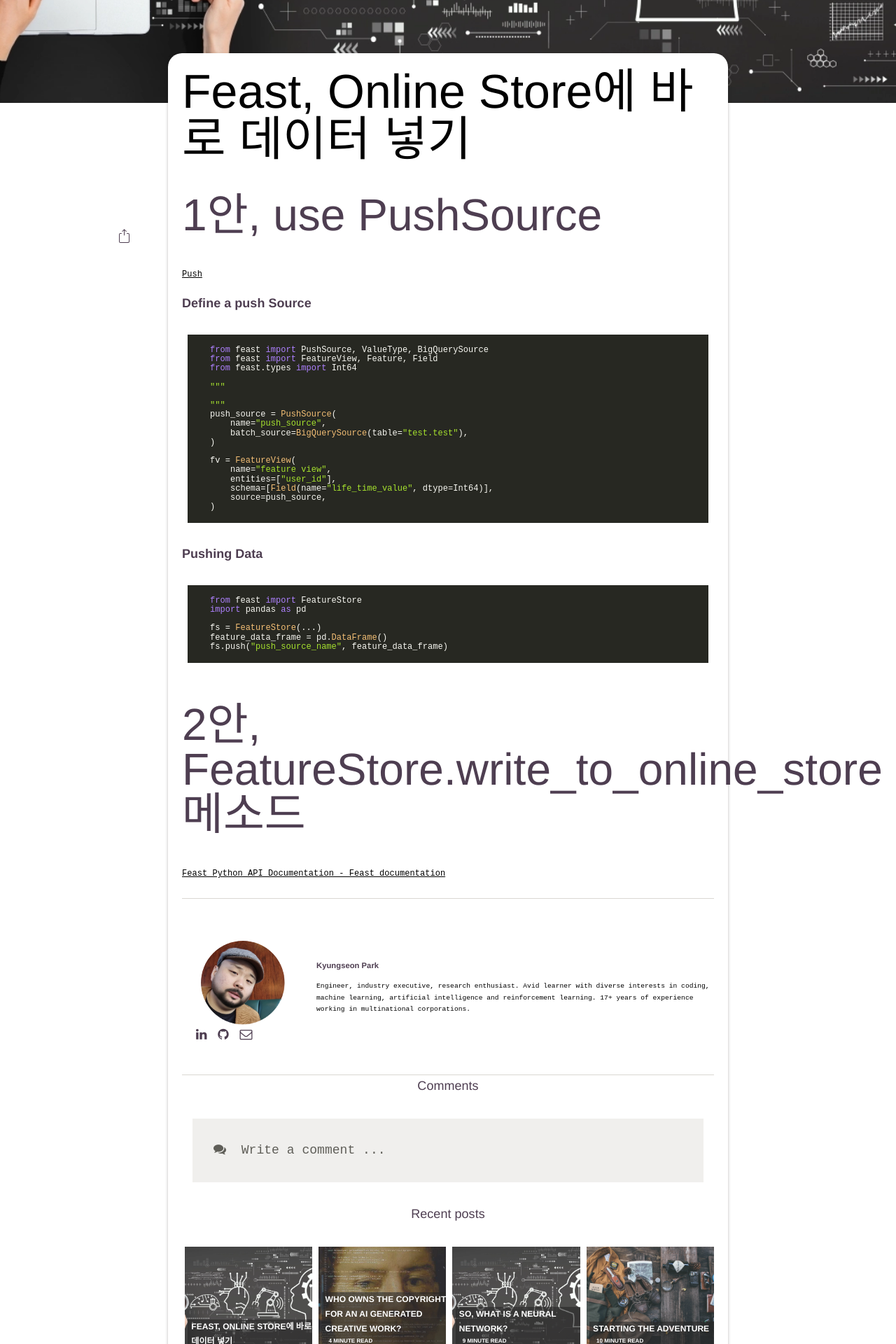
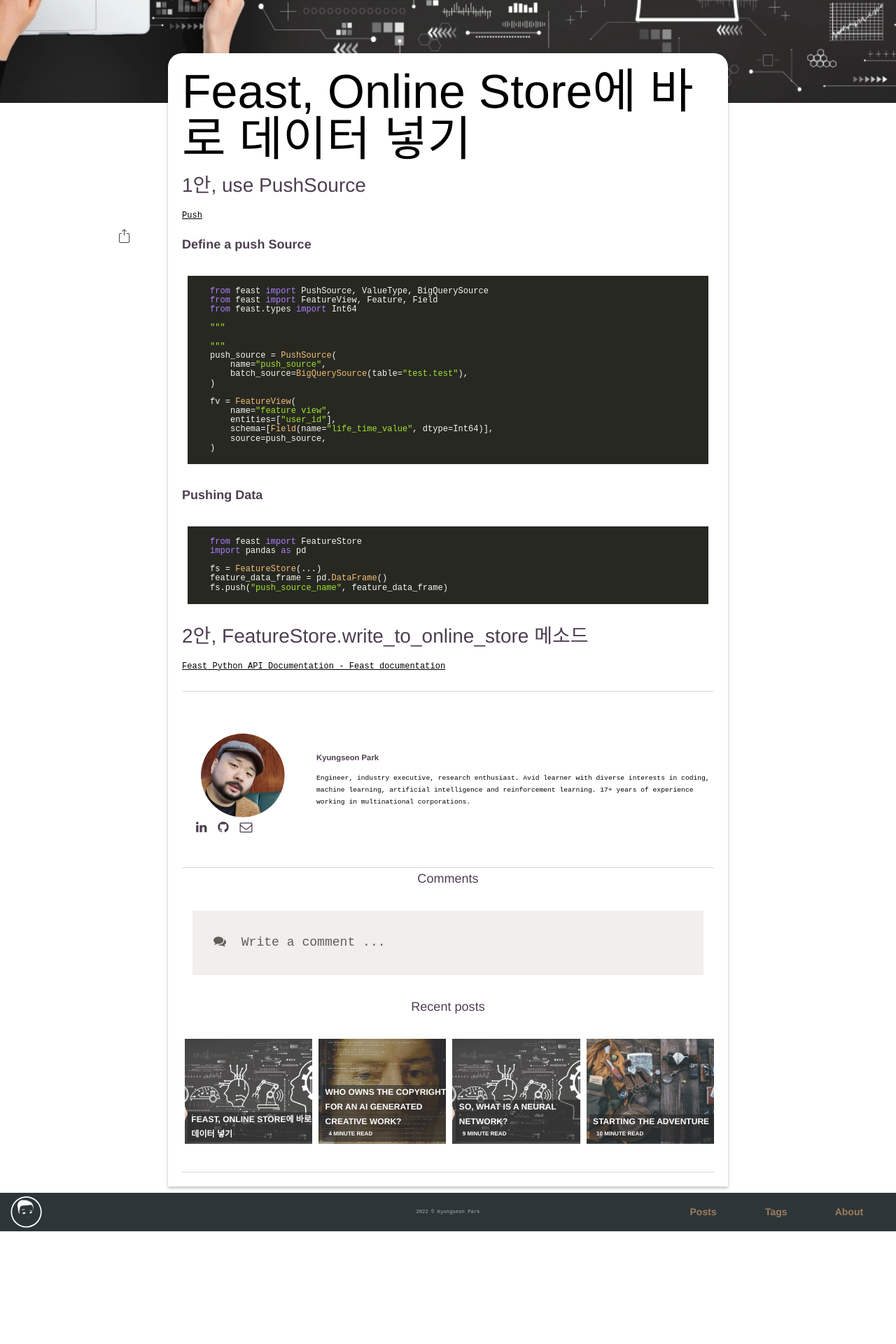
Before and after one commit to kyungseonpark/kyungseonpark.github.io, a Jekyll site: the page built from _posts/2022-07-29-Feast, Online Store에 바로 데이터 넣기.md, in a window 1280 px wide. Shown: the part 517-2437 px from the top of the page at 70% size. Built offline with Jekyll 4.4.1, drawn with Linux system fonts in a browser that asks for light colours; some web fonts are replaced; our own code applies the rules of GitHub Pages for plain Markdown files; comment, search, counter and statistics services are not loaded; after the commit the page ends 2279 px from its top, so only the background shows below that.

Commit message:
resize fontsize

```diff
--- a/assets/css/main.css
+++ b/assets/css/main.css
@@ -422,7 +422,7 @@
 }
 
 h1 {
-  font-size: 4rem;
+  font-size: 1.75rem;
   font-weight: var(--font2-regular);
   line-height: 1;
 }
```
